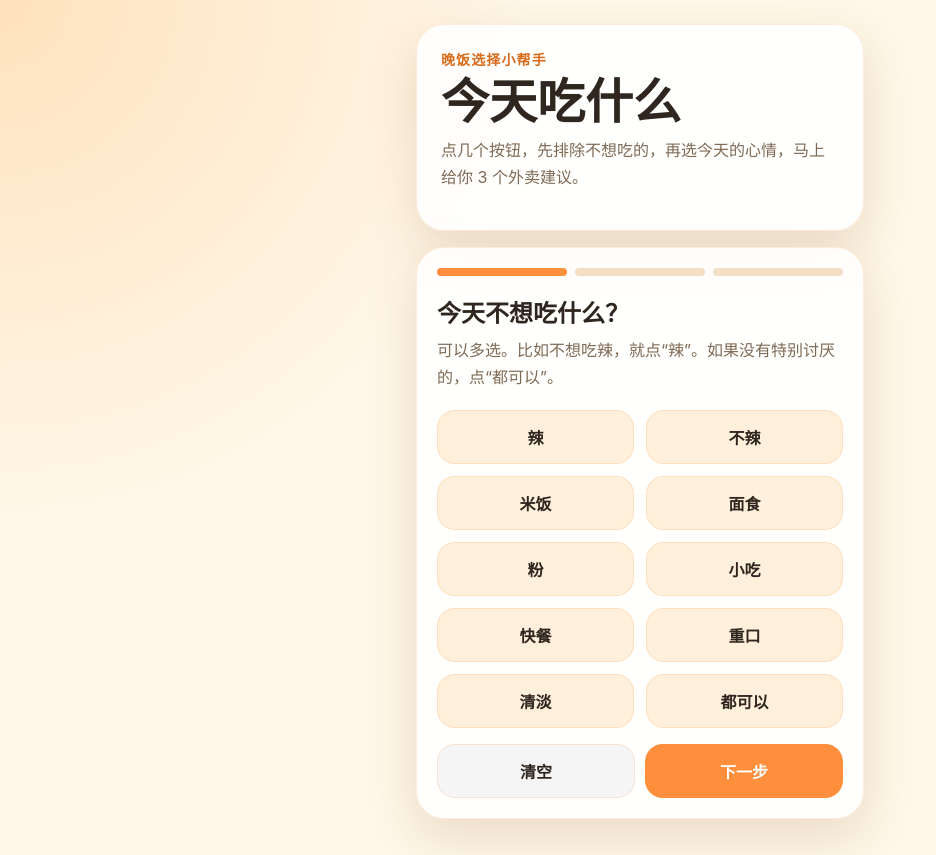
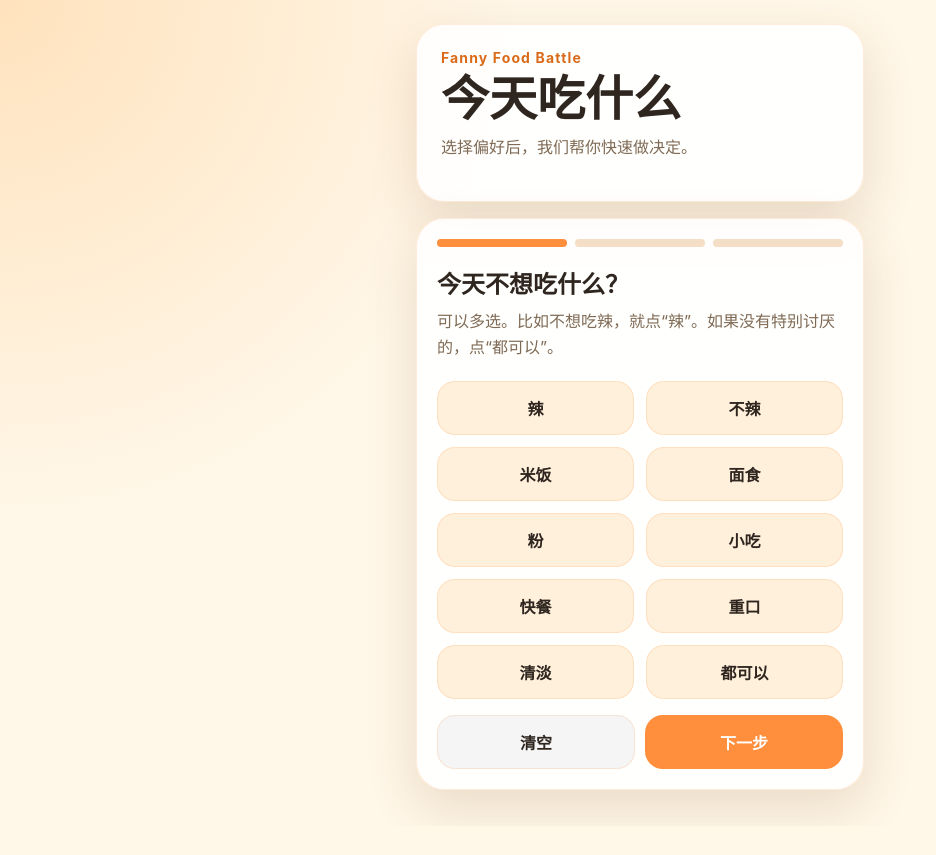
Before and after one commit to rio127xu/food-picker, a plain HTML site: page index.html in a window 1280 px wide. Shown: the whole page, without its empty margins (0-936 px from the left). After the commit the page ends 826 px from the top, so only its background shows below. Drawn offline with Linux system fonts and the light colour scheme.

Commit message:
V3 clean align - fix UI entry and remove legacy mismatch

```diff
--- a/index.html
+++ b/index.html
@@ -3,19 +3,20 @@
 <head>
   <meta charset="UTF-8" />
   <meta name="viewport" content="width=device-width, initial-scale=1.0" />
-  <title>今天吃什么</title>
+  <title>Fanny Food Battle</title>
   <link rel="stylesheet" href="styles.css" />
 </head>
 <body>
   <main class="app-shell">
+
     <section class="hero-card">
-      <p class="eyebrow">晚饭选择小帮手</p>
+      <p class="eyebrow">Fanny Food Battle</p>
       <h1>今天吃什么</h1>
-      <p class="intro">点几个按钮，先排除不想吃的，再选今天的心情，马上给你 3 个外卖建议。</p>
+      <p class="intro">选择偏好后，我们帮你快速做决定。</p>
     </section>
 
     <section class="panel" aria-live="polite">
-      <div class="progress" aria-label="选择进度">
+      <div class="progress" aria-label="progress">
         <span class="progress-dot active" data-step-dot="0"></span>
         <span class="progress-dot" data-step-dot="1"></span>
         <span class="progress-dot" data-step-dot="2"></span>
@@ -24,6 +25,7 @@
       <div id="questionArea"></div>
       <div id="resultArea" class="result-area hidden"></div>
     </section>
+
   </main>
 
   <script src="script.js"></script>
```
